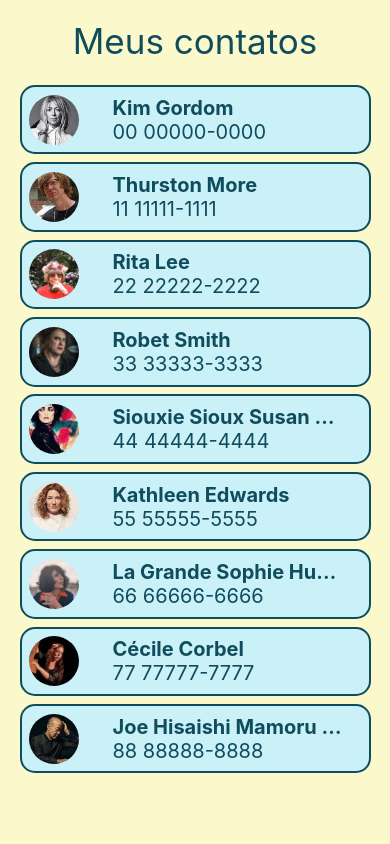
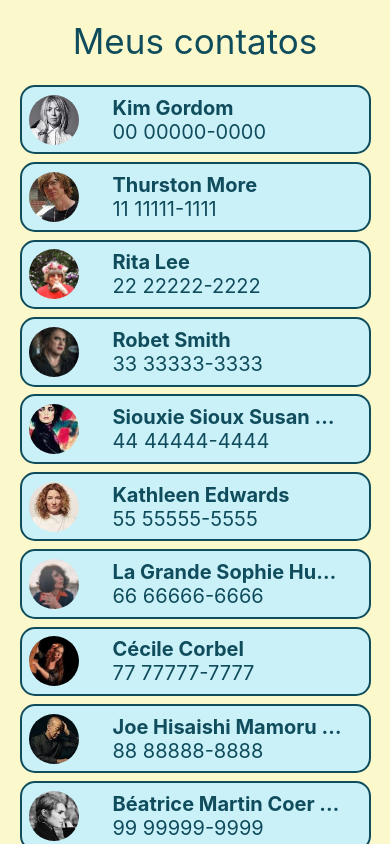
Before and after one commit to tatyana-jacques/phonebook-react-native, a React Native app: screen / in a window 390 px wide. Built offline with nearby package versions, Linux system fonts and the light colour scheme.

Commit message:
Inclusão de contato. Inclusão de id.

```diff
--- a/App.js
+++ b/App.js
@@ -9,6 +9,8 @@ import kathleen from "./assets/kathleen.jpeg"
 import sophie from "./assets/sophie.jpeg"
 import cecile from "./assets/cecile.jpeg"
 import hisaishi from "./assets/hisaishi.jpeg"
+import pirate from "./assets/pirate.jpeg"
+
 
 
 export default function App() {
@@ -76,6 +78,13 @@ export default function App() {
       photo: hisaishi
     },
 
+    {
+      id: 10,
+      name: "Béatrice Martin Coer de Pirate",
+      contact: "99 99999-9999",
+      photo: pirate
+    },
+
   ]
 
 
--- a/Contato.js
+++ b/Contato.js
@@ -1,15 +1,15 @@
-import {View, Image, StyleSheet, Text } from "react-native"
+import { View, Image, StyleSheet, Text } from "react-native"
 
-export default function Contacts({myContacts}){
-    return (
-        <View style = {styles.contacts}>
-        <Image style = {styles.photos} source = {myContacts.photo}/>
-        <View style = {styles.contactsText}>
-        <Text style = {styles.text} numberOfLines = {1} ellipsizeMode = {"tail"}>{myContacts.name}</Text>
-        <Text style = {styles.numbers}>{myContacts.contact}</Text>
-        </View>
+export default function Contacts({ myContacts }) {
+  return (
+    <View style={styles.contacts} key={myContacts.id}>
+      <Image style={styles.photos} source={myContacts.photo} />
+      <View style={styles.contactsText}>
+        <Text style={styles.text} numberOfLines={1} ellipsizeMode={"tail"}>{myContacts.name}</Text>
+        <Text style={styles.numbers}>{myContacts.contact}</Text>
       </View>
-    )
+    </View>
+  )
 }
 
 const styles = StyleSheet.create({
@@ -21,14 +21,14 @@ const styles = StyleSheet.create({
     marginBottom: "1%",
     marginRight: "5%",
     marginLeft: "5%",
-    backgroundColor:"#caf0f8" ,
+    backgroundColor: "#caf0f8",
     padding: "2%",
     borderRadius: 15,
     borderColor: "#0f4c5c",
     borderStyle: "solid",
     borderWidth: 2,
     width: "90%",
-    flex:1,
+    flex: 1,
 
   },
 
@@ -40,8 +40,8 @@ const styles = StyleSheet.create({
 
   contactsText: {
     flexDirection: "column",
-    marginLeft:"10%",
-    width:"70%",
+    marginLeft: "10%",
+    width: "70%",
   },
 
   text: {
```
Also changed, not shown: assets/pirate.jpeg (added).
